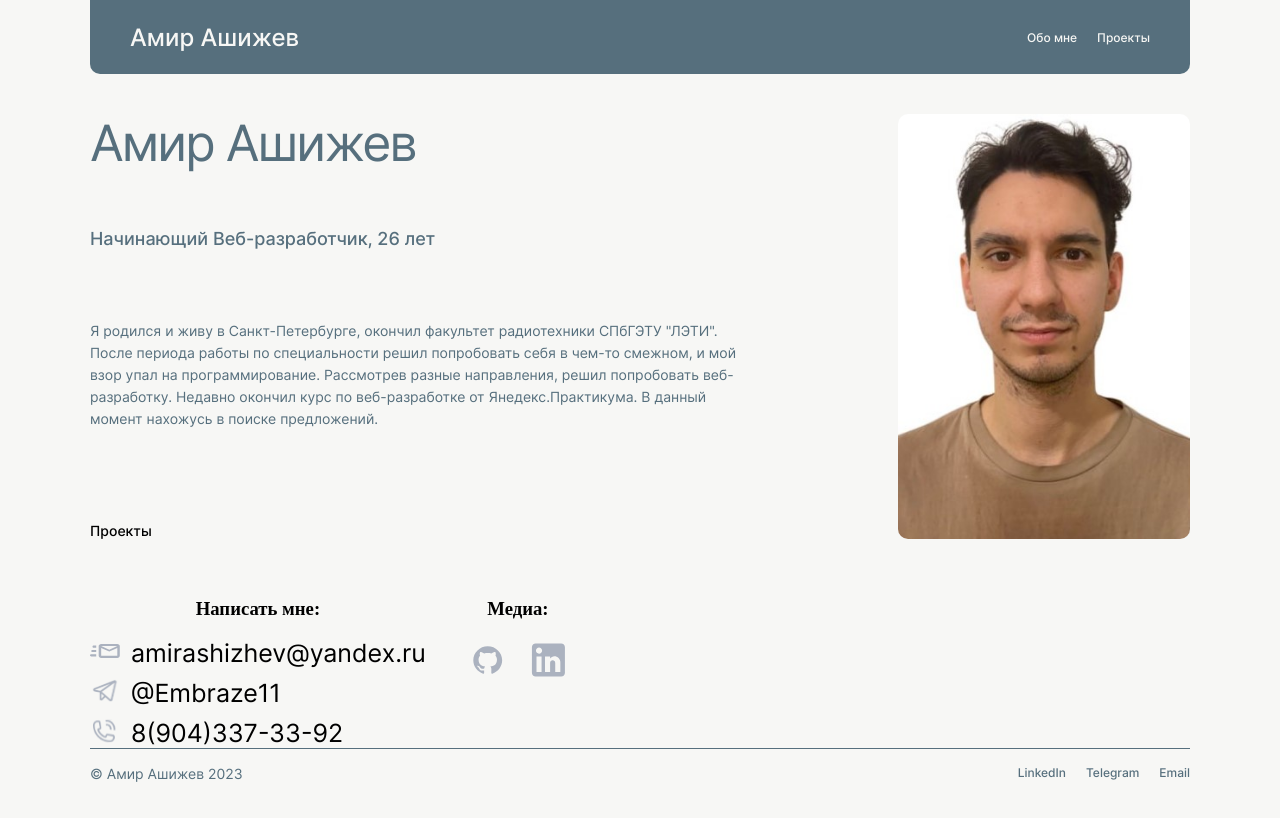
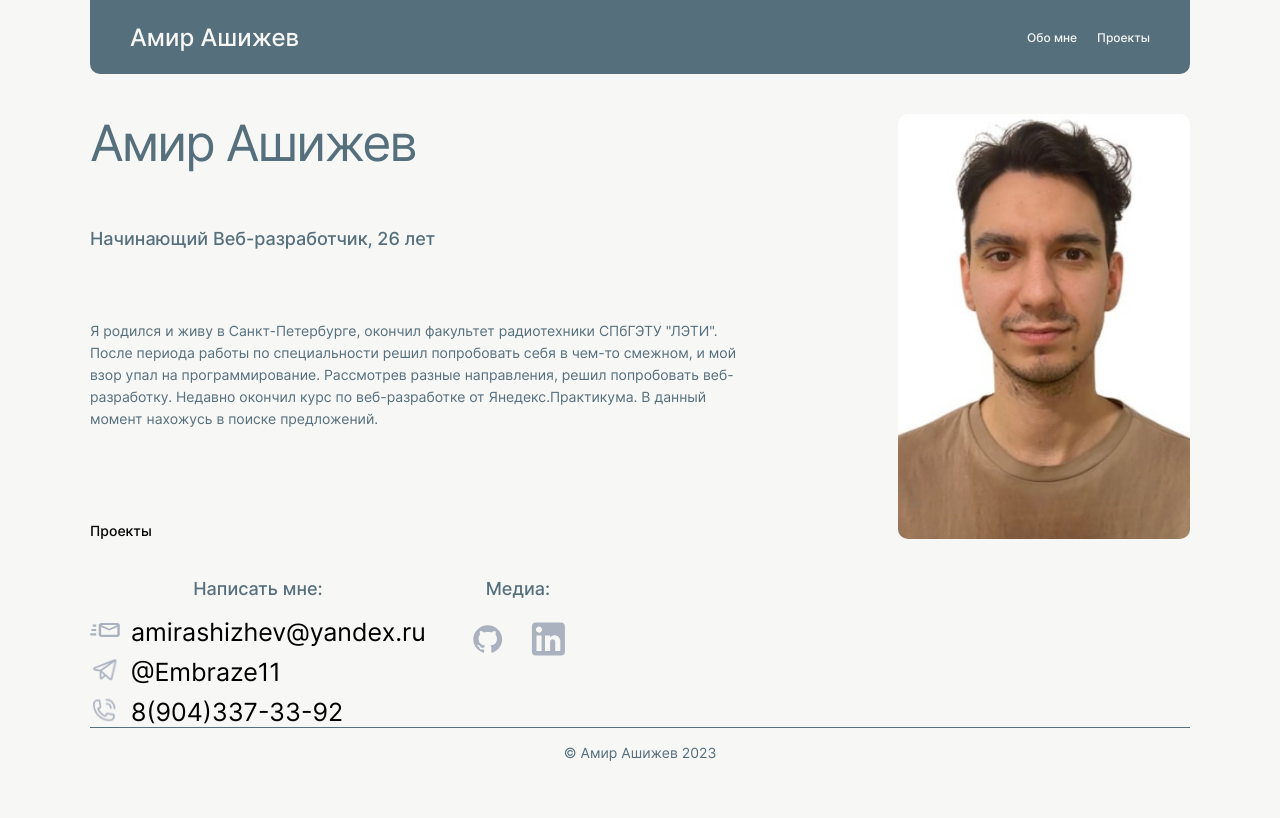
Before and after one commit to AmirAshizhev/portfolio, a React (Create React App) app: page / in a window 1280 px wide. Shown: the top 818 px of the page. Built offline with nearby package versions, Linux system fonts and the light colour scheme.

Commit message:
fixes: footer content: removed links

```diff
--- a/src/blocks/contacts/contacts.css
+++ b/src/blocks/contacts/contacts.css
@@ -7,6 +7,16 @@
   display: grid;
   grid-template-columns: minmax(min-content, max-content) minmax(min-content, max-content);
   gap: 40px;
+}
+
+.contacts__title{
+  font-family: 'Inter';
+  font-style: normal;
+  font-weight: 500;
+  font-size: 18px;
+  line-height: 20px;
+  margin-top: 0;
+  color: #566F7D;
 }
 
 .texting__list{
--- a/src/blocks/footer/footer.css
+++ b/src/blocks/footer/footer.css
@@ -10,7 +10,8 @@
   height: 50px;
   margin: 0 auto;
   display: flex;
-  justify-content: space-between;
+  /* justify-content: space-between; */
+  justify-content: center;
 }
 
 .footer__text{
@@ -66,7 +67,6 @@
   }
 
   .footer__box {
-    /* margin: 0 20px; */
     margin: 0 auto;
     max-width: 668px;
   }
--- a/src/components/Contacts.js
+++ b/src/components/Contacts.js
@@ -3,7 +3,7 @@ function Contacts() {
     <section className="contacts">
       <div className="contacts__box">
         <div>
-          <h3>Написать мне:</h3>
+          <h3 className="contacts__title">Написать мне:</h3>
           <ul className="texting__list">
             <li className="texting__item texting__item_contact_email">amirashizhev@yandex.ru</li>
             <li className="texting__item texting__item_contact_tg">@Embraze11</li>
@@ -11,10 +11,10 @@ function Contacts() {
           </ul>
         </div>
         <div>
-          <h3>Медиа:</h3>
+          <h3 className="contacts__title">Медиа:</h3>
           <ul className="media__list">
-            <li><a className='media__link media__link_site_github' rel="noreferrer noopener" href='https://github.com/AmirAshizhev' target='_blank'></a></li>
-            <li><a className='media__link media__link_site_linkedin' rel="noreferrer noopener" href='https://www.linkedin.com/in/amirashizhev/' target='_blank'></a></li>
+            <li><a className='media__link media__link_site_github' rel="noreferrer noopener" href='https://github.com/AmirAshizhev' target='_blank'> </a></li>
+            <li><a className='media__link media__link_site_linkedin' rel="noreferrer noopener" href='https://www.linkedin.com/in/amirashizhev/' target='_blank'> </a></li>
           </ul>
         </div>
       </div>
--- a/src/components/Footer.js
+++ b/src/components/Footer.js
@@ -3,7 +3,7 @@ function Footer() {
     <footer className='footer'>
       <div className='footer__box'>
         <p className='footer__text'>&#169; Амир Ашижев 2023</p>
-        <ul className='footer__list'>
+        {/* <ul className='footer__list'>
           <li className='footer__item'>
             <a className='footer__link' rel="noreferrer noopener" href='https://www.linkedin.com/in/amirashizhev/' target='_blank'>LinkedIn</a>
           </li>
@@ -13,7 +13,7 @@ function Footer() {
           <li className='footer__item'>
             <a className='footer__link' rel="noreferrer noopener" href='mailto:amirashizhev@yandex.ru'>Email</a>
           </li>
-        </ul>
+        </ul> */}
       </div>
     </footer>
   )
```
